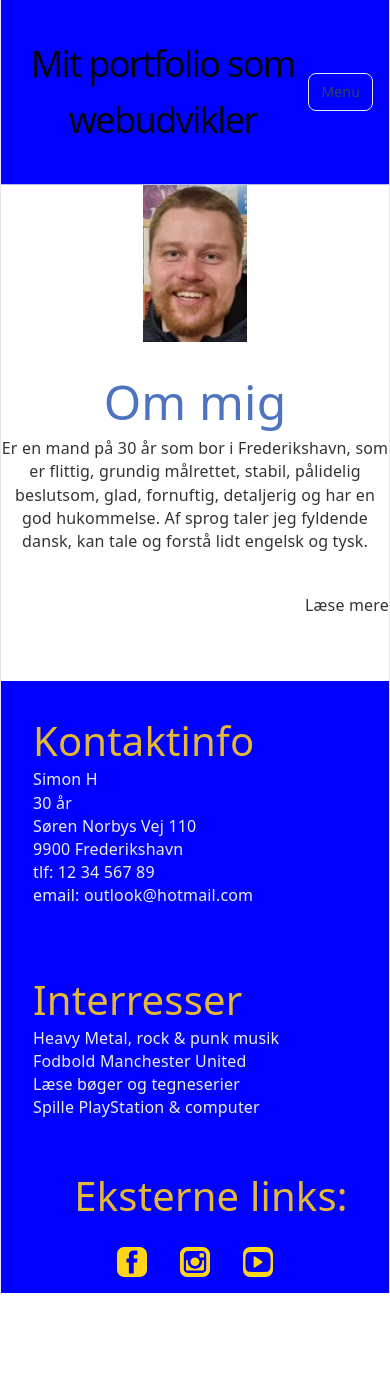
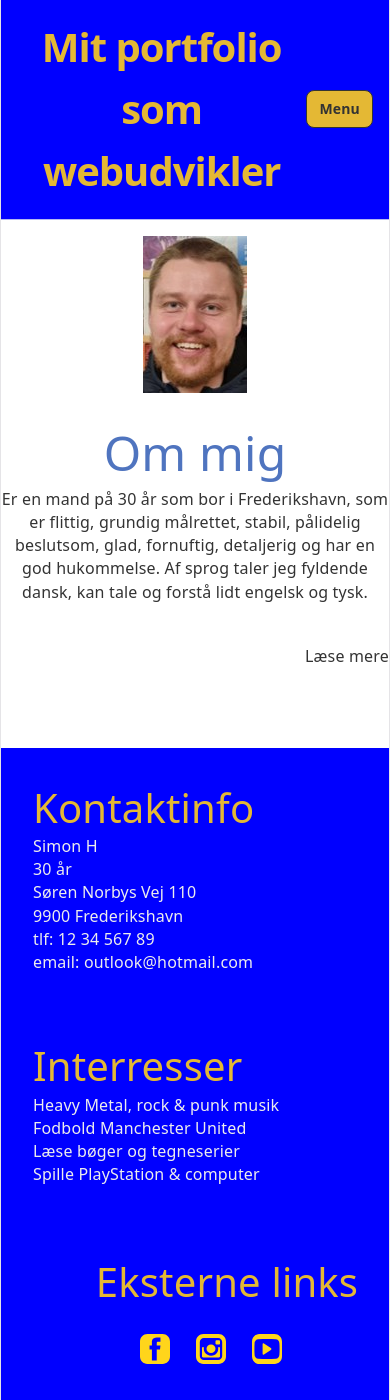
Before and after one commit to SimonH3-coder/Portfolio-Simon, a React (Vite) app: page /About in a window 390 px wide. Before the commit the page ends 1293 px from the top, so only its background shows below. Built offline with nearby package versions, Linux system fonts and the light colour scheme.

Commit message:
style: update layout and improve responsiveness in various components

```diff
--- a/src/App.jsx
+++ b/src/App.jsx
@@ -16,6 +16,7 @@ function App() {
 
     <BrowserRouter>
      <Navbar />
+
       <Routes>
 
         <Route path="/About" element={<About />} />
--- a/src/components/Footer.jsx
+++ b/src/components/Footer.jsx
@@ -21,8 +21,8 @@ export function Footer() {
             <li>Læse bøger og tegneserier</li>
             <li>Spille PlayStation & computer</li>
             </ul>
-            <div className="my-2 mx-0 py-2 px-0">
-                <h4 className="text-[#e4b834] font-[Roboto, sans-serif text-[2.5rem] ml-8 my-2 mx-0 py-2 px-0">Eksterne links:</h4>
+            <div className="m-8 p-0 ml-8 mx-0 py-1 px-0">
+                <h4 className="text-[#e4b834] font-[Roboto, sans-serif text-[2.5rem] ml-8 my-2 mx-0 py-2 px-0 ">Eksterne links</h4>
                 <figure className="flex justify-between gap-4  px-[30%] mt-8 ">
                     <img className="w-[30px] h-auto" src={SoMeFb} alt="Facebook" />
                     <img className="w-[30px] h-auto" src={SoMeInsta} alt="Instagram" />
--- a/src/components/Navbar.jsx
+++ b/src/components/Navbar.jsx
@@ -8,13 +8,13 @@ const [NavbarOpen, setNavbarOpen] = useState(false);
     [
          "relative block rounded-lg px-2 py-2 text-sm font-medium transition-colors duration-200",
         "text-[#e4b834] hover:text-[#ededed]",
-        isActive ? "text-[#ededed] after:absolute after:left-0 after:-bottom-1 after:h-0.5 after:w-full after:bg-[#C52525]":"",
+        isActive ? "text-[#e4b834] text-[1.5rem] after:absolute after:left-0 after:-bottom-1 after:h-0.5 after:w-full after:bg-[#C52525]":"",
     ]. join(" ");
     return (
         <header className="sticky  top-0 z-50 border-b border-slate-200/80 bg-[blue] backdrop-blur" >
             <div className="mx-auto flex max-w-7xl items-center justify-between px-4 py-4 sm:px-6 lg:px-8">
-                <h1 className="text-lg font-bold tracking-tight text-[#e4b834] sm:text-xl">Mit portfolio som webudvikler</h1>
-                <button className="rounded-lg border border-slate-200 px-3 py-2 text-sm font-medium text-slate-700 md:hidden"
+                <h3 className="text-lg font-bold tracking-tight  sm:text-xl text-[#e4b834] text-[2.5rem] sm:text-[2.5rem] md:text-[2.5rem]">Mit portfolio som webudvikler</h3>
+                <button className="rounded-lg border bg-[#e4b834] px-3 py-2 text-sm font-semibold text-[#333333] focus:outline-none forcus:ring-2 focus:ring-[#e4b834] md:hidden"
                 onClick={() => setNavbarOpen(!NavbarOpen)}
                 >
                     Menu
@@ -29,7 +29,7 @@ const [NavbarOpen, setNavbarOpen] = useState(false);
             </nav>
             </div>
             {NavbarOpen && (
-                <nav className="border-t border-slate-200 bg-white px-4 py-3 md:hidden">
+                <nav className="border-t border-slate-200 bg-blue px-4 py-3 md:hidden">
                 <div className="flex flex-col gap-2">
                 <NavLink to="/about" className={linkClassName} onClick={() => setNavbarOpen(false)}>Om mig</NavLink>
                 <NavLink to="/beskrivelse" className={linkClassName} onClick={() => setNavbarOpen(false)}>Beskrivelse af mit uddannelseforløb</NavLink>
--- a/src/pages/About.jsx
+++ b/src/pages/About.jsx
@@ -5,7 +5,7 @@ export function About() {
         <section >
             <div className="gap-0.5 grid md:grid-cols-1">
 
-                <figure className="grid grid-cols-1 sm:grid-cols-2 md:grid-cols-1 justify-items-center w-800px height-auto">
+                <figure className="grid grid-cols-1 sm:grid-cols-2 md:grid-cols-2 justify-items-center w-800px height-auto py-4">
                     <img src={Picture1} alt="Billede af mig" />
                     <figcaption className="text-[#333333] text-1xl font-[Roboto, sans-serif] my-4 mx-0 py-4 px-0">
                     <h3 className="text-[#4f74bf] font-[Roboto, sans-serif] my-2 mx-0 py-2 px-0 text-[3rem]">Om mig</h3>
--- a/src/pages/Beskrivelse.jsx
+++ b/src/pages/Beskrivelse.jsx
@@ -4,7 +4,7 @@ export function Beskrivelse() {
     return (
         <section >
             <div className="gap-0.5 grid md:grid-cols-1">
-            <figure className="grid grid-cols-1 sm:grid-cols-2 md:grid-cols-1 justify-items-center">
+            <figure className="grid grid-cols-1 sm:grid-cols-2 md:grid-cols-2 justify-items-center">
             <img src={bird2} alt="fugl" />
             <figcaption className="text-[#333333] text-1xl font-[Roboto, sans-serif] my-4 mx-0 py-4 px-0">
             <h3 className="text-[#4f74bf] font-[Roboto, sans-serif] my-2 mx-0 py-2 px-0 text-[2rem]">Beskrivelse af mit uddannelseforløb</h3>
--- a/src/pages/Praktik.jsx
+++ b/src/pages/Praktik.jsx
@@ -5,30 +5,30 @@ export function Praktik() {
     return (
         <section>
         <div className="gap-0.5 grid md:grid-cols-1">
-            <figure className="grid grid-cols-1 sm:grid-cols-2 md:grid-cols-1 justify-items-center">
+            <figure className="grid grid-cols-1 sm:grid-cols-2 md:grid-cols-2 justify-items-center">
                 <img src={computer2} alt="Computer2" />
                 <figcaption className="text-[#333333] text-1xl font-[Roboto, sans-serif] my-4 mx-0 py-4 px-0">
 
 
-            <h1 className="text-[#4f74bf] font-[Roboto, sans-serif] my-2 mx-0 py-2 px-0 text-[2rem]">Praktik som webudvikler</h1>
+            <h3 className="text-[#4f74bf] font-[Roboto, sans-serif] my-2 mx-0 py-2 px-0 text-[2rem]">Praktik som webudvikler</h3>
             <article>
-                <h3 className="text-[#4f74bf] font-[Roboto, sans-serif] my-2 mx-0 py-2 px-0 text-[2rem]"> Om Dancutter A/S</h3>
+                <h3 className="text-[#4f74bf] font-[Roboto, sans-serif] my-2 mx-0 py-2 px-0 text-[1.5rem]"> Om Dancutter A/S</h3>
                 <p className="my-2 mx-0 py-2 px-0"> Hos Dancutter A/S i Viborg på Livøvej 1 er de specieliser i arbejde med at udvikle og producurere robotudstyr
                     rørledningsrenovering herunder produkterne DC MINI BIKE, DC SUPER FLEX og DC MAXI FLEX.   </p>
                 <p className="my-2 mx-0 py-2 px-0">Virksomheden startede i 2002 på erfaring af mange års erfaring brache, udvikling, brugervenlighed, fleksible
                     og robuste robotcuttere til skæring, slibning og fræsning af materialer som PVC, liner, beton, støbejern og stål.
                 </p>
-                <p className="my-2 mx-0 py-2 px-0"> Dancutters løsninger og arbejde på gør det muligt at renovere rør uden opgravning, dette sparer tid og omkostninger.
+                <p className="my-2 mx-0 py-2 px-0"> Dancutters løsninger og arbejde gør det muligt at renovere rør uden opgravning, dette sparer tid og omkostninger.
                     Det pneumatiske cutter anvendes til at fjerne blokeringer, forberede rør til renovering og genåbne stikledninger efter end
                     arbejde </p>
-                <p className="my-2 mx-0 py-2 px-0">Med over 30 års samlet erfaring er fokuserer Dancutter på høj kvalitet, driftsikkerhed og holdbarhed.
+                <p className="my-2 mx-0 py-2 px-0">Med over 30 års samlet erfaring fokuserer Dancutter på høj kvalitet, driftsikkerhed og holdbarhed.
                 Virksomheden støtter og hjælper kunder verden over med kurser, service og forhandlernetværk. </p>
                 <p className="my-2 mx-0 py-2 px-0">
                     I 2021 blev Dancutter A/S en del af Minicamp, som bland andet er verdens førende indenfor rørindspektion og
                     der også er en del Halma PLC, med fokus på teknologi og innovative løsninger til samfundets største udfordringer.
                 </p>
 
-                <h3 className="text-[#4f74bf] font-[Roboto, sans-serif] my-2 mx-0 py-2 px-0 text-[2rem]">Mine opgaver hos Dancutter A/S</h3>
+                <h3 className="text-[#4f74bf] font-[Roboto, sans-serif] my-2 mx-0 py-2 px-0 text-[1.5rem]">Mine opgaver hos Dancutter A/S</h3>
                 <p className="my-2 mx-0 py-2 px-0"> Den første opgave var at lave en ting for Media Point en produktside, eksempel hvad kunne man gøre.
                     Anvend de ting jeg har lært på skolen og oplysninger jeg har fra Mediapoint.
                 </p>
@@ -38,16 +38,16 @@ export function Praktik() {
                 </p>
                 <p className="my-2 mx-0 py-2 px-0"> Lav en produktside ved dancutter.dk_produkter i Wordpress og andvend infomationer fra side 30 i mappen fra Media Point</p>
                 <p className="my-2 mx-0 py-2 px-0">Produkt siden kal indeholde oplysninger om de 3 produkter MINI BIKE, SUPER FLEX og MAXI FLEX</p>
-                <p className="my-2 mx-0 py-2 px-0"> Skal gerne indholde tekst, billeder, links til download, datablade, vidoer?, CTA'er</p>
+                <p className="my-2 mx-0 py-2 px-0"> Skal gerne indholde tekst, billeder, links til download, datablade, vidoer? og CTA'er.</p>
                 <p className="my-2 mx-0 py-2 px-0"> Der skulle arbejdes med SEO og GEO på siden teksten på siden og i Yoast.</p>
                 <p className="my-2 mx-0 py-2 px-0"> Vær forslag til intern og ekstern linkbuilding, men link ikke fra linksiden til andet på hjemmesiden</p>
                 <p className="my-2 mx-0 py-2 px-0"> Kig i materialet fra Media Point om der er ideer som anvendes eksempelvis FAQ'er eller anvende AI til at få ideer</p>
                 <p className="my-2 mx-0 py-2 px-0"> Vis forslag til hvordan man kan implementere dem på hjemmesiden, klik knap til at led videre til informationer, ikke på selve
-                    siden og lav være med at lave for meget HTML med Wordpress, da når man skriver tekst i Wordpress lave den selv teksten op til HTML.
+                    siden og lad være med at lave for meget HTML med Wordpress, da når man skriver tekst i Wordpress lave den selv teksten om til HTML.
                      om til HTML</p>
 
                      <p className="my-2 mx-0 py-2 px-0"> Den anden opgave gik ud på lave en kotaktside til produktsiden. Den skulle indholde produkt, specikationer & tekst. Den skal ikke indholde få et tilbud, køb og koktaktside. De skal vise en tydlig CTA knap der leder til en side med kontaktformular. Dette laves i Wordpress </p>
-<p className="my-2 mx-0 py-2 px-0">Ved den trejde opgave skulle der laves et produktkort med produktnavn, den skal passer sammen med... og skal ikke være teknisk-ikke værdibasseret. Løsning skal være kort beskrevet til mindre rør, til store dimensioner og fleksibel brug. CTA skal vise se pris, få et tilbud og se detajler. Der skal ingen cases og proof have. Siden skal laves i Wordpress </p>
+<p className="my-2 mx-0 py-2 px-0">Ved den trejde opgave skulle der laves et produktkort med produktnavn, den skal passer sammen med... og skal ikke være teknisk-ikke værdibasseret. Løsning skal være kort beskrevet til mindre rør, til store dimensioner og fleksibel brug. CTA skal vise se pris, få et tilbud og se detajler. Den skal ingen cases og proof have. Siden skal laves i Wordpress </p>
 
                 </article>
                     </figcaption>
--- a/src/pages/Uddannelse.jsx
+++ b/src/pages/Uddannelse.jsx
@@ -4,7 +4,7 @@ export function Uddannelse() {
  return (
         <section>
         <div className="gap-0.5 grid md:grid-cols-1">
-            <figure className="grid grid-cols-1 sm:grid-cols-2 md:grid-cols-1 justify-items-center">
+            <figure className="grid grid-cols-1 sm:grid-cols-2 md:grid-cols-2 justify-items-center">
             <img src={computer} alt="Computer" />
             <figcaption className="text-[#333333] text-1xl font-[Roboto, sans-serif] my-4 mx-0 py-4 px-0">
 
```
